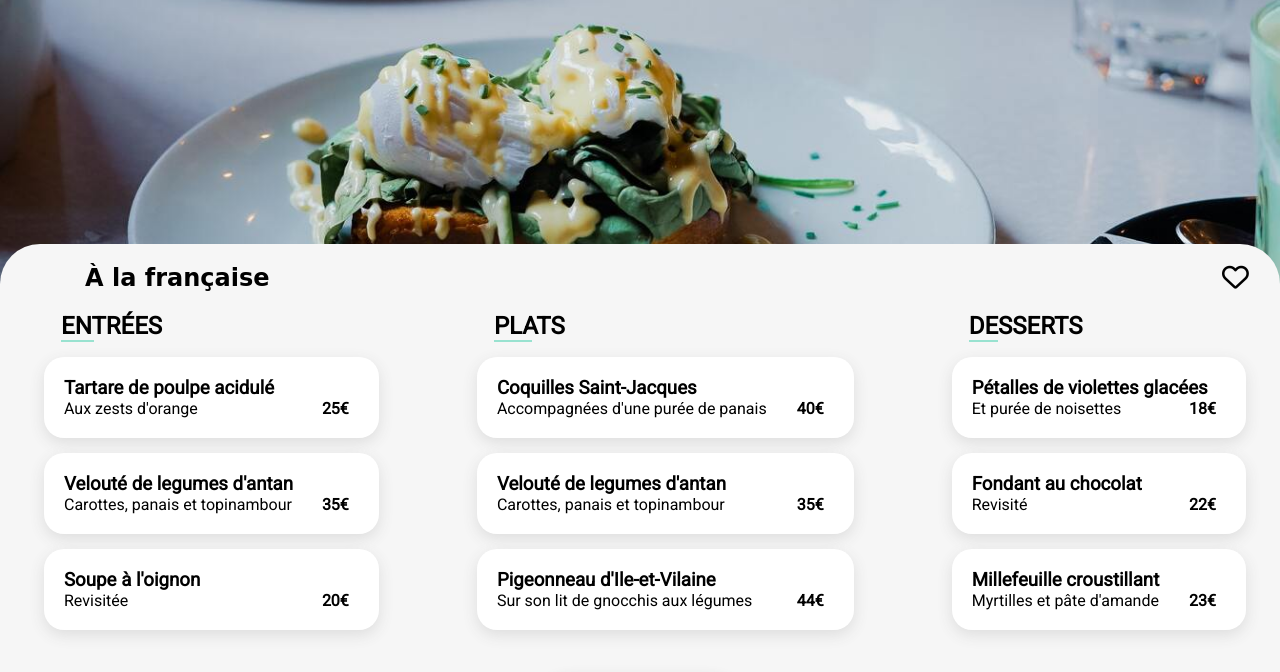
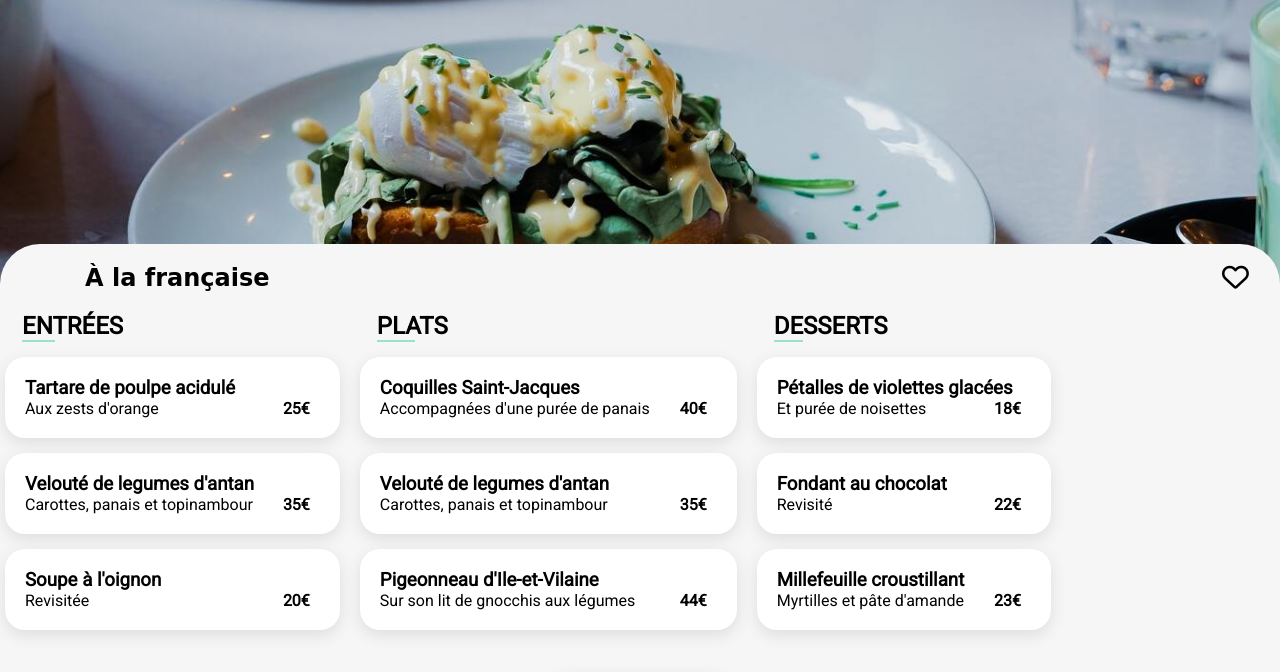
Before and after one commit to jsr029/RakotonirinaJeanSebsatien_3_29072021, a website: page pages/a-la-francaise.html in a window 1280 px wide. Shown: the part 77-749 px from the top of the page. Drawn offline with Linux system fonts and the light colour scheme; a web font is replaced by a local one.

Commit message:
Cancelling justify content

```diff
--- a/css/sass/pages/_responsive.scss
+++ b/css/sass/pages/_responsive.scss
@@ -75,7 +75,7 @@
     display: flex;
     flex-flow: row wrap;
     column-gap: 20px;
-    justify-content: space-around;
+    //justify-content: space-around;
     align-items: baseline;
     .entrees{
         max-width: 95%;
```
Also changed, not shown: css/style.css, 1 other file.
